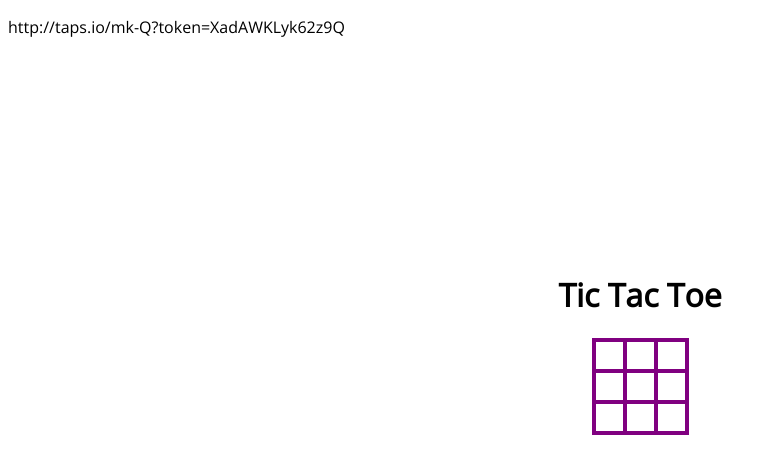
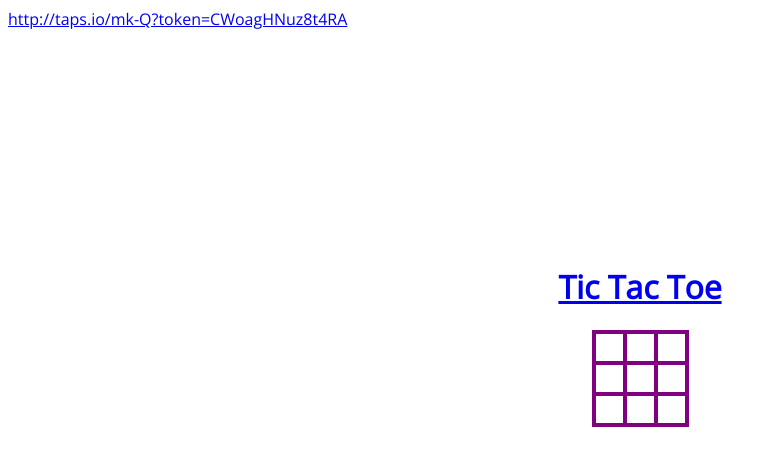
Before and after one commit to johnnyfuchs/johnnyfuchs.github.io, a plain HTML site: page index.html in a window 1280 px wide. Shown: the whole page, without its empty margins (0-776 px from the left). Drawn offline with nearby package versions, Linux system fonts and the light colour scheme.

Commit message:
Updating link

```diff
--- a/index.html
+++ b/index.html
@@ -94,7 +94,7 @@
 
 </head>
 <body>
-  <p>http://taps.io/mk-Q?token=XadAWKLyk62z9Q</p>
+  <a href="http://taps.io/mk-Q?token=CWoagHNuz8t4RA">http://taps.io/mk-Q?token=CWoagHNuz8t4RA</p>
   <br />
   <br />
   <br />
```
